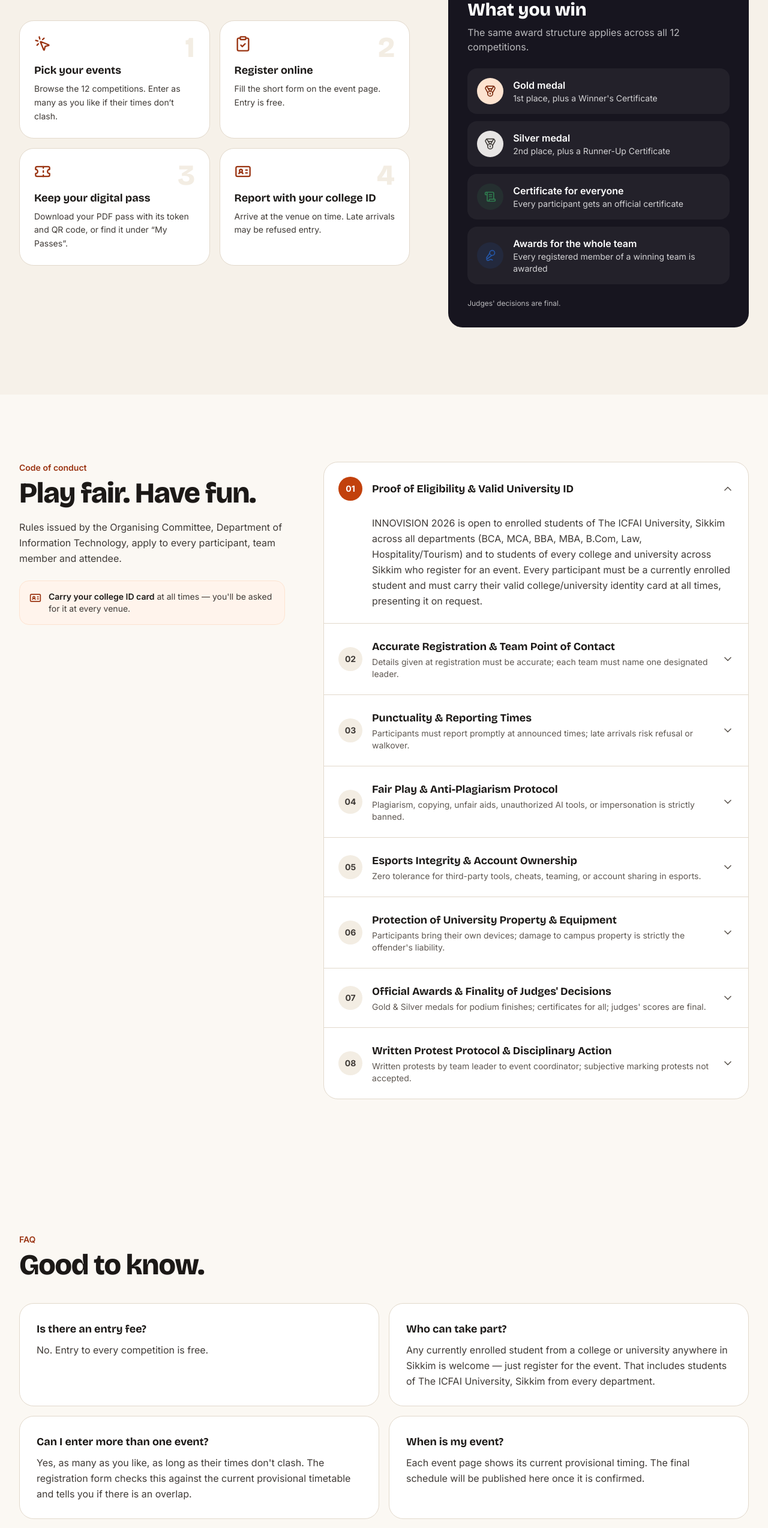
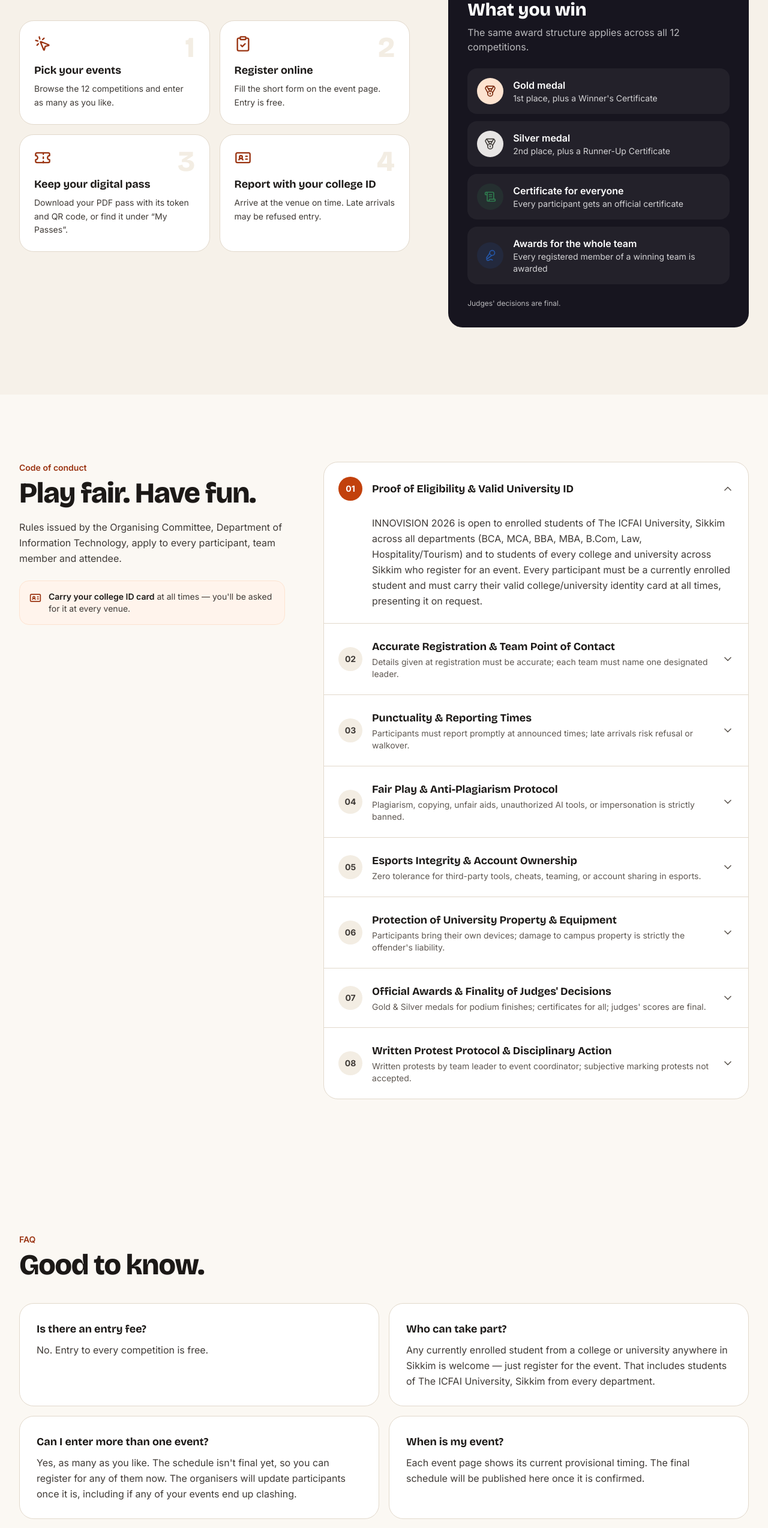
Before and after one commit to manishkr6/Innovision, a React (Vite) app: page / in a window 1280 px wide. Shown: the part 6160-8708 px from the top of the page at 60% size. Built offline with nearby package versions, Linux system fonts and the light colour scheme; no server answers.

Commit message:
feat: allow overlapping registrations until the schedule is final

```diff
--- a/src/components/event/EventRegistrationForm.jsx
+++ b/src/components/event/EventRegistrationForm.jsx
@@ -211,7 +211,7 @@ export const EventRegistrationForm = ({ event }) => {
 
       {clashingEvents.length > 0 && (
         <p className="max-w-4xl mx-auto p-4 rounded-xl bg-amber-50 border border-amber-200 text-xs sm:text-sm text-amber-900 leading-relaxed">
-          You can enter as many events as you like if they don&apos;t clash. On the current provisional timetable, this event overlaps with {clashingEvents.map(e => splitTitle(e.title)[0]).join(', ')}, so you can enter only one of them.
+          On the current provisional timetable, this event overlaps with {clashingEvents.map(e => splitTitle(e.title)[0]).join(', ')}. You can still register for both. The schedule isn&apos;t final, and the organisers will update participants once it is.
         </p>
       )}
 
--- a/src/components/home/FaqSection.jsx
+++ b/src/components/home/FaqSection.jsx
@@ -13,7 +13,7 @@ const FAQS = [
   },
   {
     q: 'Can I enter more than one event?',
-    a: "Yes, as many as you like, as long as their times don't clash. The registration form checks this against the current provisional timetable and tells you if there is an overlap.",
+    a: "Yes, as many as you like. The schedule isn't final yet, so you can register for any of them now. The organisers will update participants once it is, including if any of your events end up clashing.",
   },
   {
     q: 'When is my event?',
--- a/src/components/home/ParticipateSection.jsx
+++ b/src/components/home/ParticipateSection.jsx
@@ -3,7 +3,7 @@ import { MousePointerClick, ClipboardCheck, Ticket, IdCard, Medal, Award, Scroll
 import { Reveal } from '../common/Reveal';
 
 const STEPS = [
-  { icon: MousePointerClick, title: 'Pick your events', text: 'Browse the 12 competitions. Enter as many as you like if their times don’t clash.' },
+  { icon: MousePointerClick, title: 'Pick your events', text: 'Browse the 12 competitions and enter as many as you like.' },
   { icon: ClipboardCheck, title: 'Register online', text: 'Fill the short form on the event page. Entry is free.' },
   { icon: Ticket, title: 'Keep your digital pass', text: 'Download your PDF pass with its token and QR code, or find it under “My Passes”.' },
   { icon: IdCard, title: 'Report with your college ID', text: 'Arrive at the venue on time. Late arrivals may be refused entry.' },
```
Also changed, not shown: apps-script/README.md, 1 other file (tests, documents, lock files or other folders).
